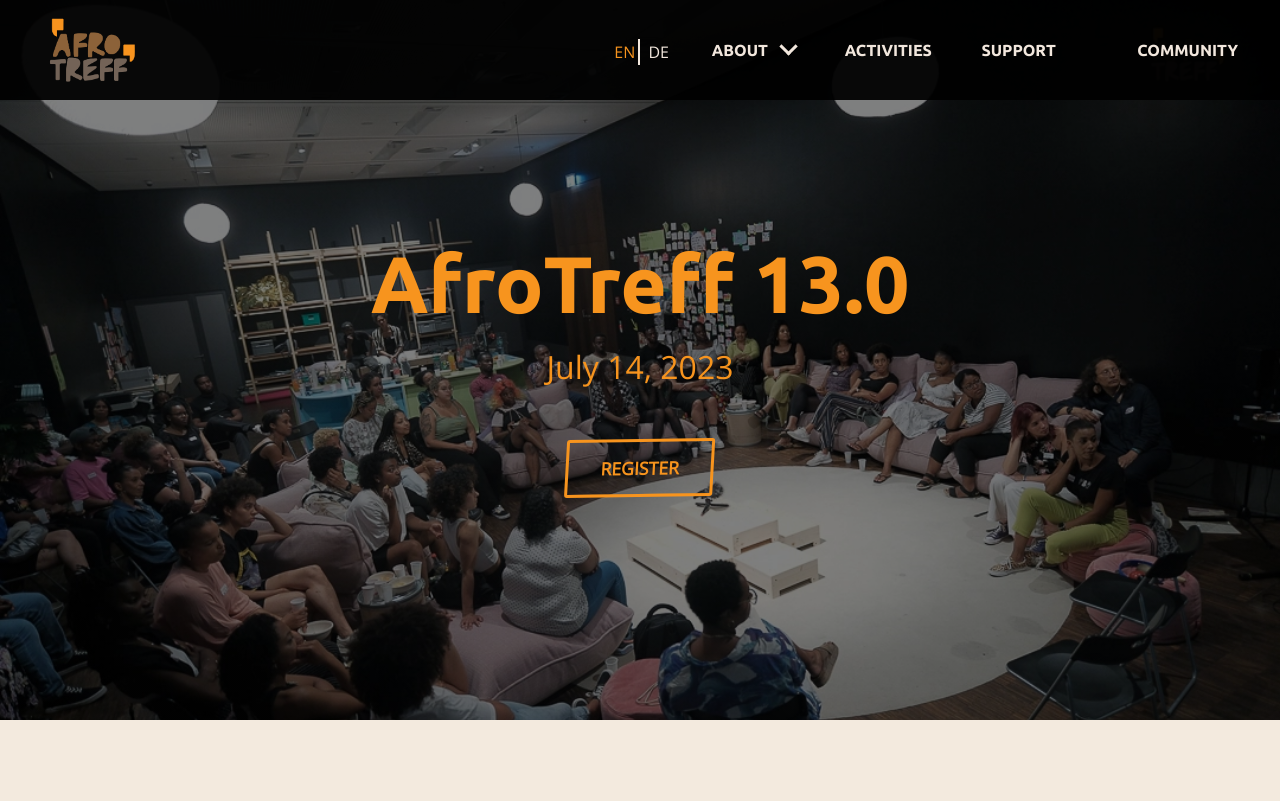
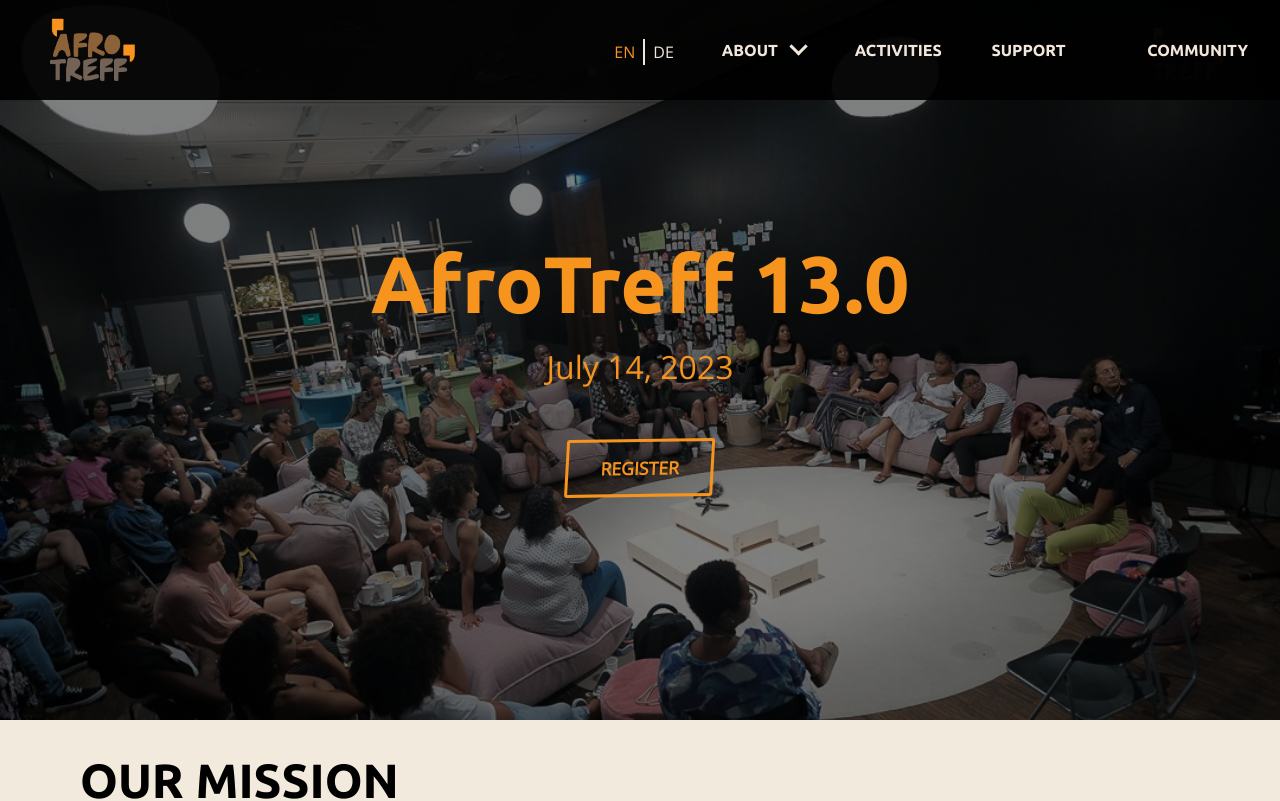
Before and after one commit to Kene-Okoye/afroTreff, a React (Vite) app: page / in a window 1280 px wide. Shown: the top 801 px of the page. Built offline with nearby package versions, Linux system fonts and the light colour scheme.

Commit message:
refactor: :recycle: AT-GENERAL: Remove console.logs, Update styles for the links that open in new window, and update the generl stylesheet.

```diff
--- a/src/components/linkInOpenNewWindow/LinkOpenInNewWindow.module.css
+++ b/src/components/linkInOpenNewWindow/LinkOpenInNewWindow.module.css
@@ -1,6 +1,4 @@
 .link__container {
-  /* display: flex;
-  justify-content: flex-start; */
   display: inline;
 }
 
@@ -17,3 +15,13 @@
   margin-block-end: 5px;
   width: 10px;
 }
+
+.visually-hidden {
+  position: absolute;
+  left: -10000px;
+  top: auto;
+  width: 1px;
+  height: 1px;
+  overflow: hidden;
+  z-index: 999;
+}
--- a/src/components/linkInOpenNewWindow/LinkOpenInNewWindow.tsx
+++ b/src/components/linkInOpenNewWindow/LinkOpenInNewWindow.tsx
@@ -46,6 +46,9 @@
         )}
         {text && <span>{text}</span>}
         {children}
+        {hideOpenInNewTablIcon && (
+          <span className={linkOpenInNewWindowStyles['visually-hidden']}>Opens in new tab</span>
+        )}
         {!hideOpenInNewTablIcon && useWhiteIcon && (text || socialMediaIconAlt) && (
           <img
             src={newWindowIconWhite}
--- a/src/components/nav/languageSwitch/LanguageSwitch.module.css
+++ b/src/components/nav/languageSwitch/LanguageSwitch.module.css
@@ -10,22 +10,10 @@
 
 fieldset {
   display: flex;
-  width: max-content;
+  width: 100%;
   padding: var(--spacing-xs);
   border: none;
 }
-
-/* .language-switch__input-wrapper--en {
-  border: 2px solid red;
-  padding: var(--spacing-xs);
-  border-radius: 5px 0 0 5px;
-}
-
-.language-switch__input-wrapper--de {
-  border: 2px solid red;
-  padding: var(--spacing-xs);
-  border-radius: 0 5px 5px 0;
-} */
 
 .language-switch__input {
   -webkit-appearance: none; /* Add if not using autoprefixer */
--- a/src/components/nav/languageSwitch/LanguageSwitch.tsx
+++ b/src/components/nav/languageSwitch/LanguageSwitch.tsx
@@ -8,8 +8,6 @@
     // event.preventDefault();
     setSelectedLanguage(event.target.value);
   };
-
-  console.log({ selectedLanguage: selectedLanguage });
 
   return (
     <>
--- a/src/index.css
+++ b/src/index.css
@@ -63,7 +63,7 @@
 }
 
 section:last-child {
-  margin-block-end: var(--spacing-lg);
+  padding-block-end: var(--spacing-lg);
 }
 
 section,
```
